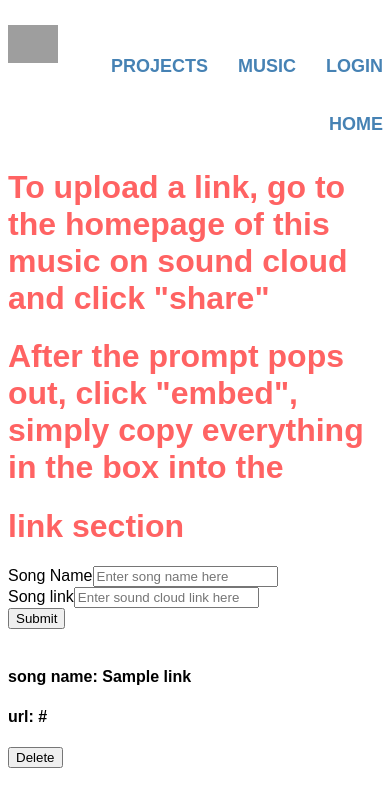
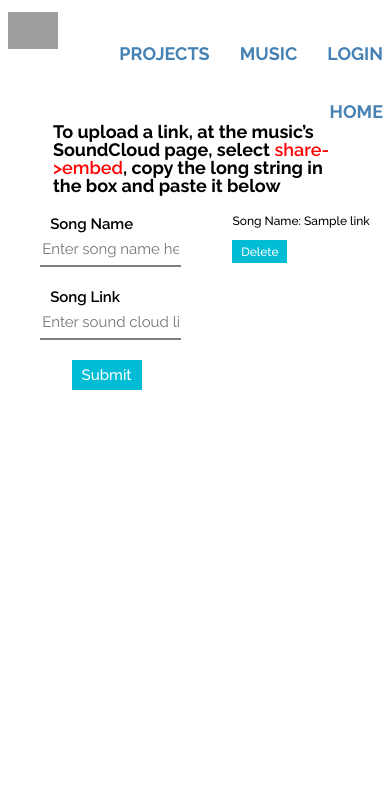
Before and after one commit to potatofrank/project-eProtfolio, a Node server app: page /link/uploadLink in a window 390 px wide. Shown: the top 807 px of the page. Run offline with Node 20, Linux system fonts and the light colour scheme; tables that the repository leaves empty hold one stand-in row (Sample ...); some libraries are stand-ins or nearby versions; grey boxes are pictures that could not be loaded.

Commit message:
update by siyu

```diff
--- /dev/null
+++ b/public/stylesheets/uploadlink.css
@@ -0,0 +1,177 @@
+
+.uploadlink-container {
+    padding-top: 100px;
+    width: 100%;
+    height: 80vh;
+}
+
+
+.uploadlink-left {
+    width: 50%;
+    float: left;
+    height: 600px;
+    position: relative;
+}
+
+.uploadlink-left form {
+    padding-left: 12%;
+    padding-top: 3%;
+}
+
+.row {
+    padding-left: 12%;
+    padding-right: 15%;
+}
+
+.inputBox {
+    box-sizing: border-box;
+    margin-bottom: 40px;
+}
+
+.linktitle {
+    font-family: 'Raleway', sans-serif;
+    font-weight: 600;
+    font-size: 18px;
+}
+
+.input {
+    width: 100%;
+    height: 50px;
+    background: transparent;
+    border: none;
+    font-family: 'Raleway', sans-serif;
+    font-weight: 400;
+    font-size: 20px;
+    border-bottom: 2px solid rgba(0,0,0,.5);
+}
+
+.upload-button {
+    font-family: 'Raleway', sans-serif;
+    font-weight: 500;
+    font-size: 18px;
+    width: 40%;
+    min-width: 75px;
+    margin-left: 30%;
+    background: #00bcd4;
+    border-radius: 0;
+    border: none;
+    outline: none;
+    height: 40px;
+    color: #fff;
+}
+
+.uploadlink-tip {
+    width: 75%;
+    float: left;
+    margin-left: 12%;
+    text-align: left;
+    height: 200px;
+    font-family: 'Raleway', sans-serif;
+    font-weight: 400;
+    font-size: 20px;
+    line-height: 1.5;
+}
+
+.uploadlink-tip span {
+    font-weight: 600;
+    color: #f00;
+}
+
+.uploadlink-right {
+    margin-top: -3%;
+    width: 50%;
+    float: right;
+    height: 600px;
+    position: relative;
+}
+
+.uploadlink-right h3 {
+    font-family: 'Raleway', sans-serif;
+    font-weight: 600;
+    font-size: 18px;
+}
+
+.right-box {
+    padding-left: 20%;
+    padding-top: 3%;
+}
+
+.delete-button {
+    font-family: 'Raleway', sans-serif;
+    font-weight: 500;
+    font-size: 16px;
+    width: 22%;
+    min-width: 60px;
+    background: #00bcd4;
+    border-radius: 0;
+    border: none;
+    outline: none;
+    height: 35px;
+    color: #fff;
+}
+
+.alert {
+    margin-left: 35%;
+    font-family: 'Raleway', sans-serif;
+    font-weight: 600;
+    font-size: 20px;
+    color: #f00;
+}
+
+@media only screen and (max-width: 420px) {
+
+    .uploadlink-tip {
+        width: 80%;
+        float: left;
+        margin-left: 12%;
+        text-align: left;
+        height: 100px;
+        font-weight: 300;
+        font-size: 12px;
+        line-height: 1;
+    }
+
+    .linktitle {
+        font-size: 15px;
+    }
+
+    .row {
+        padding-right: 5%;
+    }
+
+    .inputBox {
+        margin-bottom: 20px;
+    }
+
+    .input {
+        margin-left: -10px;
+        font-size: 15px;
+        height: 30px;
+    }
+
+    .uploadlink-right h3 {
+        font-weight: 500;
+        font-size: 12px;
+    }
+
+    .upload-button {
+        font-size: 15px;
+        width: 30%;
+        min-width: 70px;
+        margin-left: 25%;
+        height: 30px;
+    }
+
+    .delete-button {
+        font-size: 12px;
+        width: 15%;
+        min-width: 55px;
+        height: 23px;
+    }
+
+    .alert {
+        margin-left: 15%;
+        font-weight: 600;
+        font-size: 12px;
+    }
+}
--- a/views/uploadLink.pug
+++ b/views/uploadLink.pug
@@ -1,37 +1,39 @@
 extends header
 block head
+    meta(charset='UTF-8')
+    meta(name='viewport' content='width=device-width, initial-scale=1.0')
+    meta(http-equiv='X-UA-Compatible' content='ie=edge')
+    link(href="https://fonts.googleapis.com/css2?family=Raleway:wght@400;500;600;700&display=swap" rel="stylesheet")
+    link(rel='stylesheet', href='/stylesheets/uploadlink.css')
+    title Song Link Uploads
 block content
-    left-box-align
-        h1
-        br
-        br
-        br
-        br
-        br
-        br
-        br
-
-        h1 To upload a link, go to the homepage of this music on sound cloud and click "share"
-        h1 After the prompt pops out, click "embed", simply copy everything in the box into the
-        h1 link section
-        form(action='/link/uploadLink', method='POST')
-            if (errorMessage)
-                .alert.alert-danger #{errorMessage}
-            else if(successMessage)
-                .alert.alert-danger #{successMessage}
-            .form-group
-                label(for='name') Song Name
-                input#name.form-control(type='name', name='name', value=name, placeholder='Enter song name here')
-            .form-group
-                label(for='link') Song link
-                input#link.form-control(type='link', name='link', value=link,  placeholder='Enter sound cloud link here')
-            button.btn.btn-primary(type='submit') Submit
-        br
-        if(links)
-            each link in links
-                h4 song name: #{link.name}
-                h4 url: #{link.link}
-                form(method = 'POST' action = link._id + '?_method=DELETE')
-                    button.btn(type="submit") Delete
-        else
-            p no links uploaded
+    .uploadlink-container
+        .uploadlink-tip
+            h2
+                | To upload a link, at the music’s SoundCloud page, select
+                span &nbspshare->embed
+                | , copy the long string in the box and paste it below
+        .uploadlink-left
+            form(action='/link/uploadLink', method='POST')
+                if (errorMessage)
+                    .alert.alert-danger #{errorMessage}
+                else if(successMessage)
+                    .alert.alert-danger #{successMessage}
+                .row
+                    .inputBox
+                        label.linktitle(for='name') Song Name
+                        input#name.input(type='name', name='name', value=name, placeholder='Enter song name here')
+                .row
+                    .inputBox
+                        label.linktitle(for='link') Song Link
+                        input#link.input(type='link', name='link', value=link,  placeholder='Enter sound cloud link here')
+                button.upload-button(type='submit') Submit
+        .uploadlink-right
+            .right-box
+                if(links)
+                    each link in links
+                        h3 Song Name: #{link.name}
+                        form(method = 'POST' action = link._id + '?_method=DELETE')
+                            button.delete-button(type="submit") Delete
+                else
+                    p No links uploaded
```
Also changed, not shown: public/stylesheets/home.css (renamed from public/stylesheets/aboutme.css, +32 -2 lines), public/stylesheets/upload.css (added, +153 -0 lines), views/home.pug (+9 -8 lines), views/upload.pug (+16 -24 lines).
